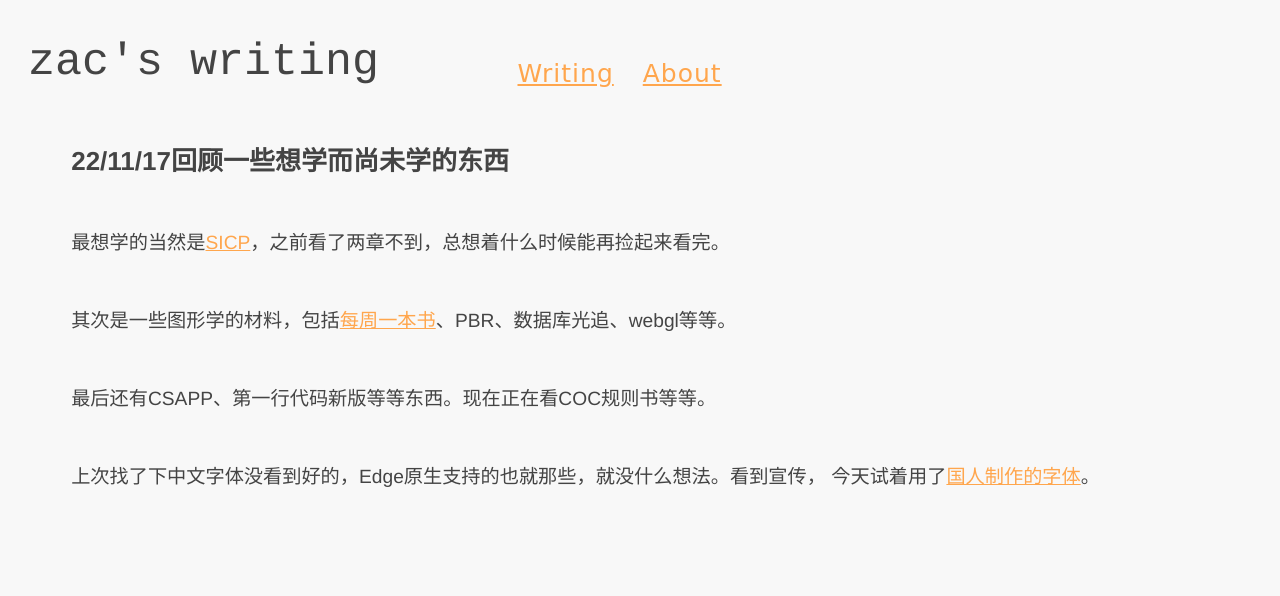
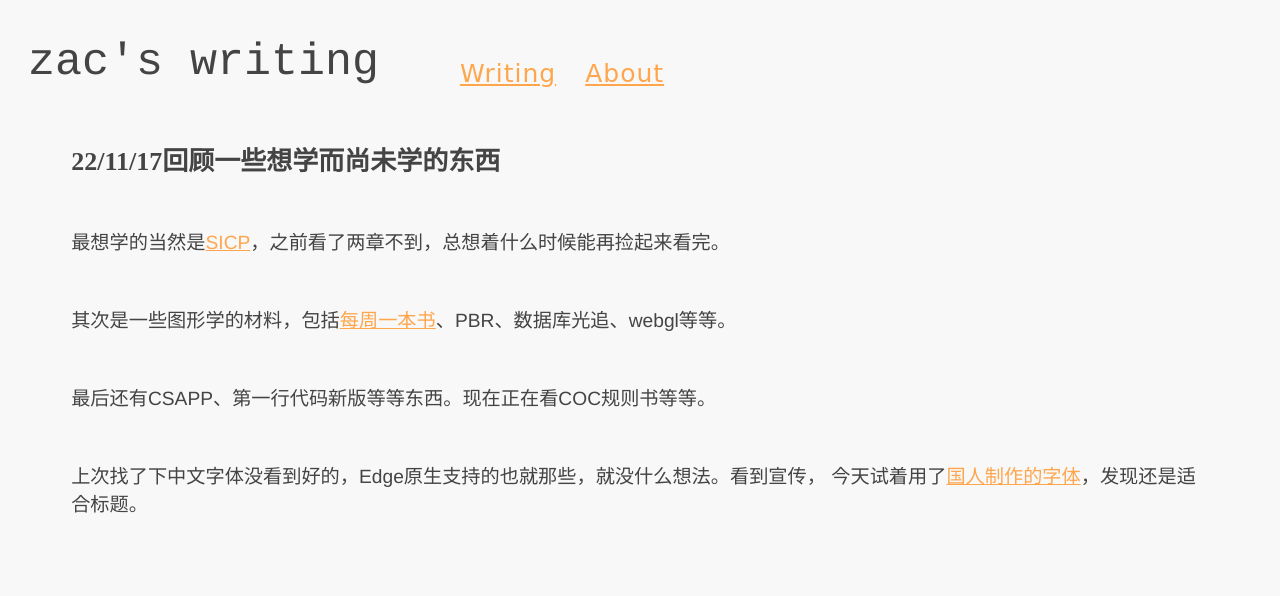
Before and after one commit to iscas-zac/peb, a PHP site: page /writing/learn221117.html in a window 1280 px wide. Shown: the top 596 px of the page. Run offline with PHP 8.4, Linux system fonts and the light colour scheme; some web fonts are replaced.

Commit message:
some TODO repush.

```diff
--- a/writing/learn221117.html
+++ b/writing/learn221117.html
@@ -23,7 +23,7 @@
             <p>其次是一些图形学的材料，包括<a href="https://raytracing.github.io">每周一本书</a>、PBR、数据库光追、webgl等等。</p>
             <p>最后还有CSAPP、第一行代码新版等等东西。现在正在看COC规则书等等。</p>
             <p>上次找了下中文字体没看到好的，Edge原生支持的也就那些，就没什么想法。看到宣传，
-                今天试着用了<a href="https://atelier-anchor.com/typefaces/smiley-sans/">国人制作的字体</a>。</p>
+                今天试着用了<a href="https://atelier-anchor.com/typefaces/smiley-sans/">国人制作的字体</a>，发现还是适合标题。</p>
         </article>
     </body>
 </html>
--- a/writing/style/style-0.0.3.css
+++ b/writing/style/style-0.0.3.css
@@ -21,12 +21,11 @@ nav a {
 
 @font-face {
   font-family: "Smiley Sans";
-  src: url("./SmileySans-Oblique.otf.woff2") format("woff2");
+  /* https://atelier-anchor.com/typefaces/smiley-sans/ */
+  src: url("./SmileySans-Oblique.otf.woff2");
 }
 
 body {
-  /* https://atelier-anchor.com/typefaces/smiley-sans/ */
-  font-family: "Smiley Sans", oblique;
   color: #444;
   background-color: #f8f8f8;
   display: grid;
@@ -44,6 +43,7 @@ article {
 }
 
 h1 {
+  font-family: "Smiley Sans";
   font-size: 26px;
 }
 
```
